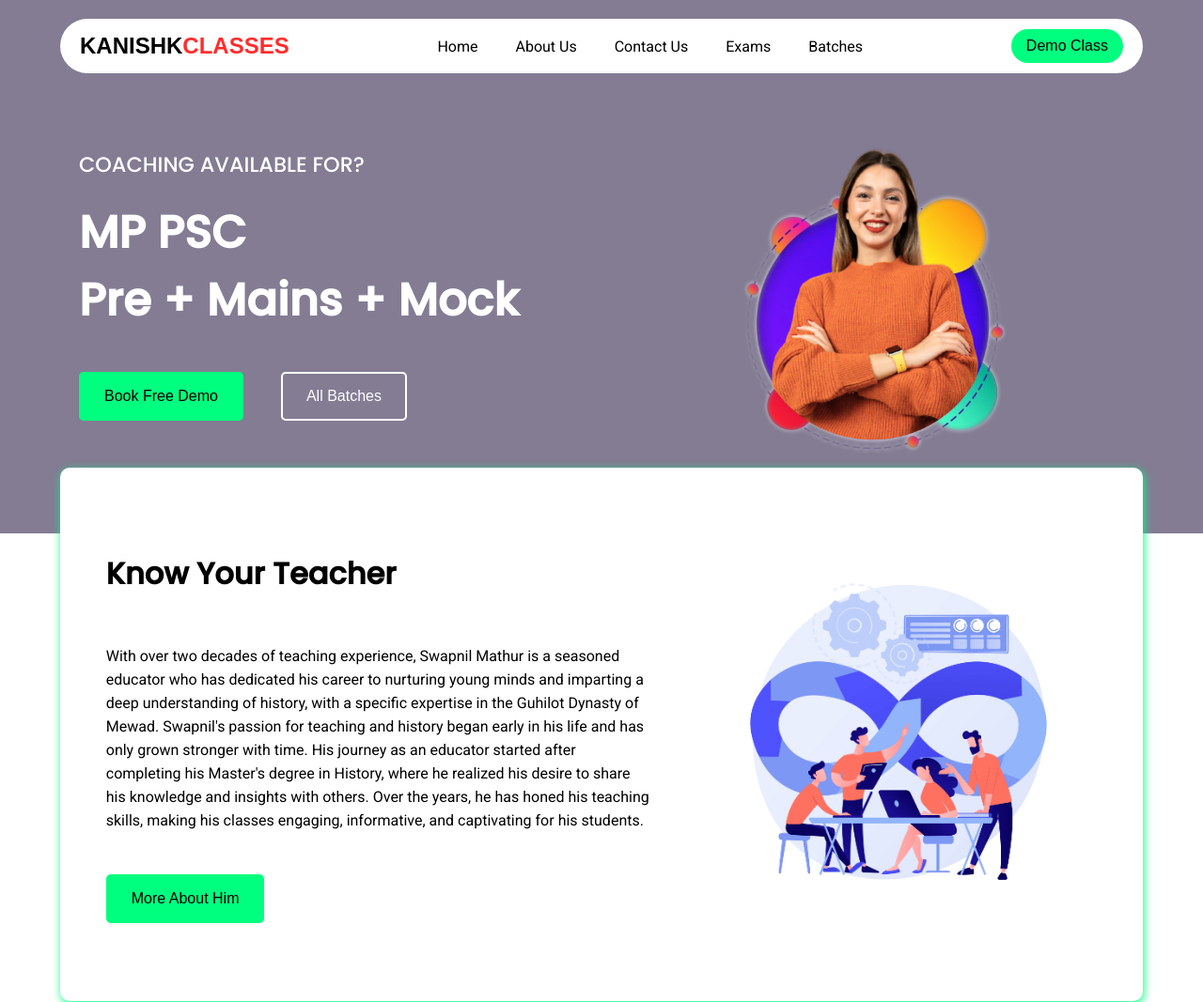
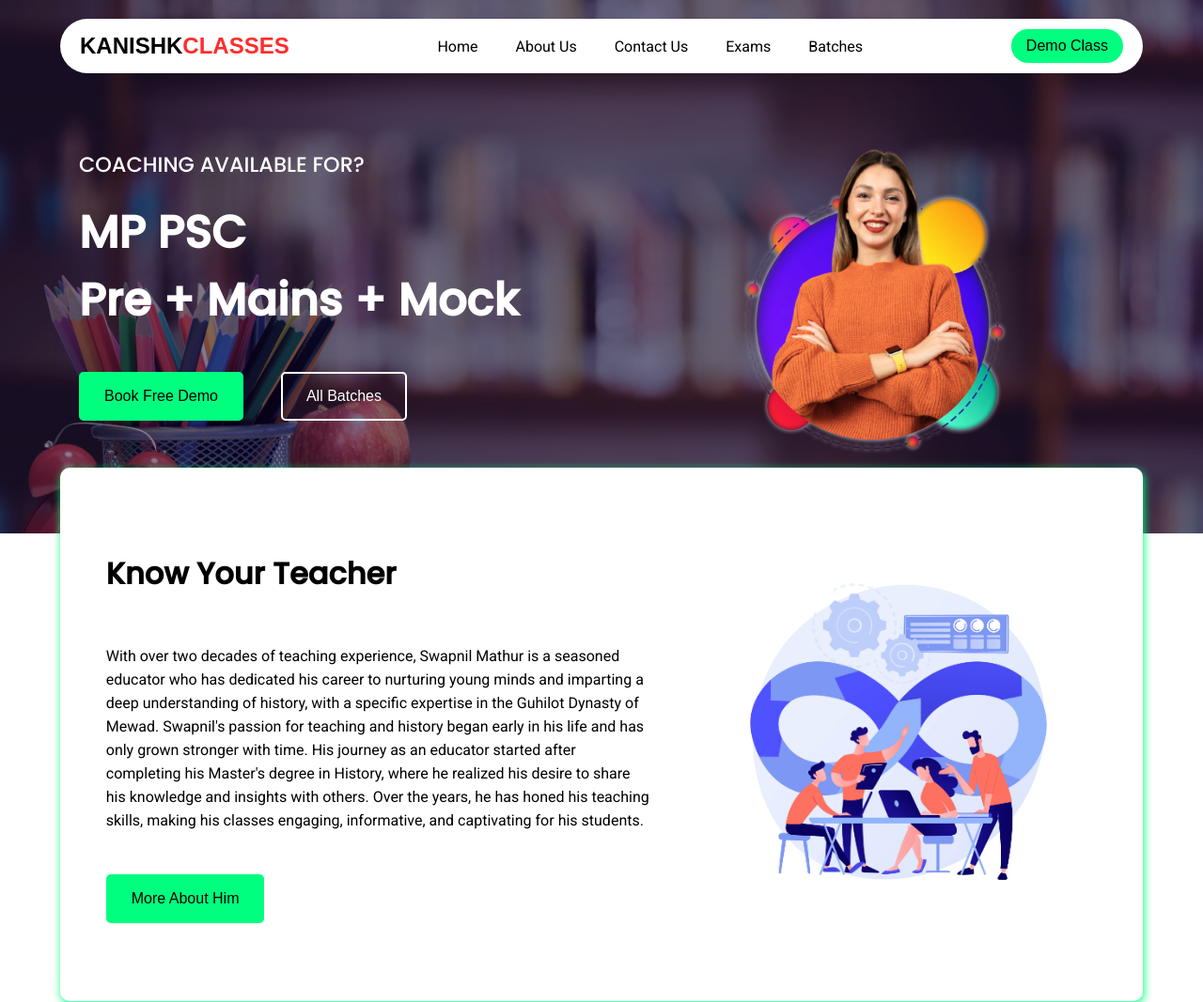
Before and after one commit to ramasyasachin/Kanishk_Classes, a plain HTML site: page sponsor.html in a window 1280 px wide. Shown: the top 1067 px of the page at 94% size. Drawn offline with Linux system fonts and the light colour scheme; a web font is replaced by a local one.

Commit message:
Update style-sponsor.css

```diff
--- a/style-sponsor.css
+++ b/style-sponsor.css
@@ -11,7 +11,7 @@
 #header-container{
     width: 100%;
     height: auto;
-    background-image: url("image/backfit.jpg");
+    background-image: url("backfit.jpg");
     background-position: center;
     background-size: cover;
 }
```
